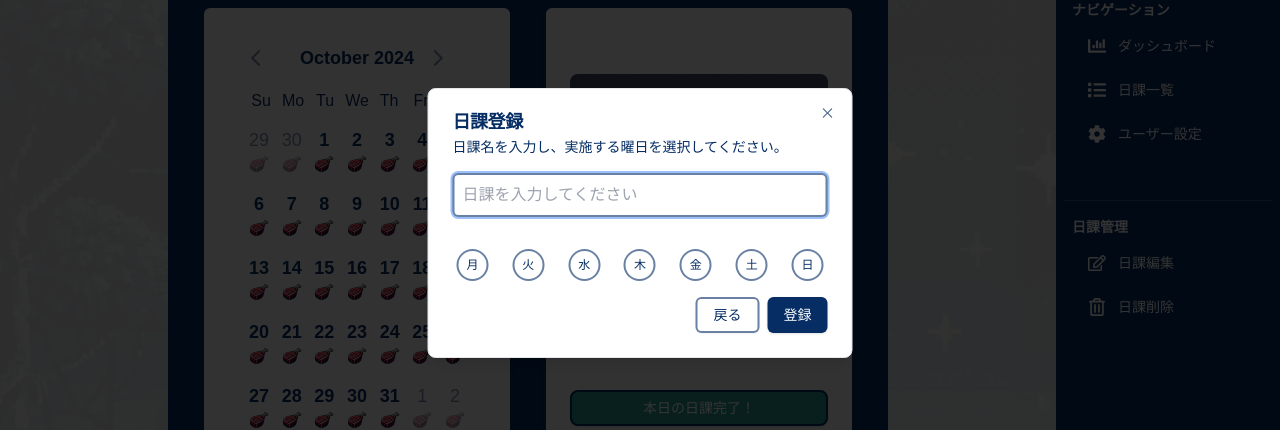
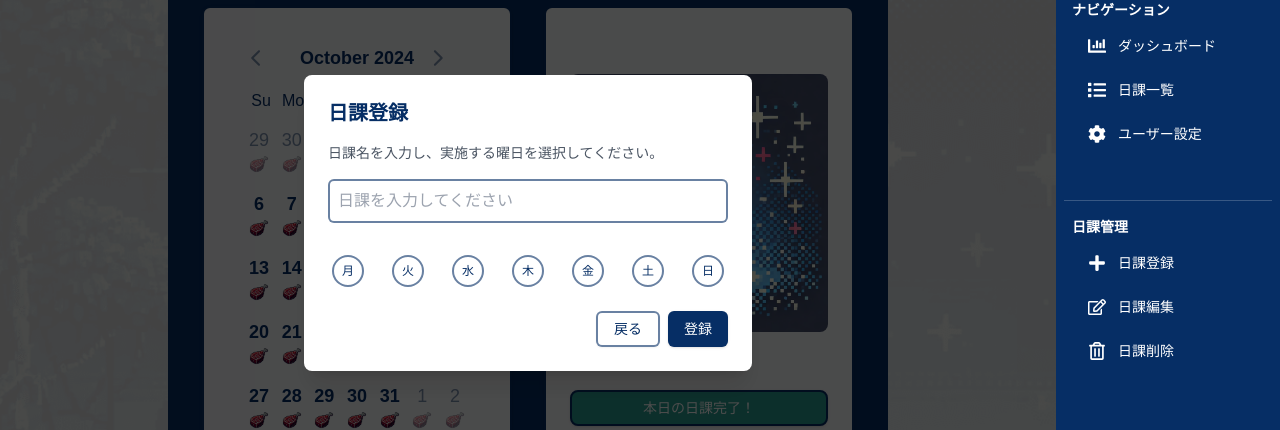
Before and after one commit to masuim/nicca-saurus-2, a Next.js app: page /main in a window 1280 px wide. Shown: the part 177-607 px from the top of the page. Built offline with nearby package versions, Linux system fonts and the light colour scheme; no server answers; the database is empty; sample sign-in values are in the browser's storage; a web font is replaced by a local one.

Commit message:
fix: NiccaRegistrationModalがSideMenuとHeaderには重ならないように修正

```diff
--- a/src/components/layout/SideMenu.tsx
+++ b/src/components/layout/SideMenu.tsx
@@ -83,7 +83,13 @@ export const SideMenu = ({ setCurrentView }: SideMenuProps) => {
           <h3 className="mb-2 px-2 text-sm font-semibold">日課管理</h3>
           <ul className="space-y-2 px-2">
             <li>
-              <NiccaRegistrationModal />
+              <Button
+                variant="ghost"
+                className="w-full justify-start text-left transition-colors hover:bg-white/10"
+                onClick={() => true}
+              >
+                <FaPlus className="mr-3 text-lg" /> 日課登録
+              </Button>
             </li>
             <li>
               <Button
--- a/src/components/main/MainContent.tsx
+++ b/src/components/main/MainContent.tsx
@@ -44,7 +44,8 @@ export const MainContent = () => {
       <div className="w-full lg:hidden">
         <Header onMenuToggle={toggleMobileMenu} />
       </div>
-      <main className="flex-grow overflow-auto p-3 xs:p-6 lg:flex lg:items-center lg:justify-center">
+      <div className="relative flex flex-grow flex-col lg:flex-row">
+        <main className="relative flex-grow overflow-auto p-3 xs:p-6 lg:flex lg:items-center lg:justify-center">
           <div className="w-full max-w-[calc(100vw-1.5rem)] xs:max-w-[calc(100vw-3rem)] sm:max-w-4xl">
             <Suspense fallback={<Loading />}>
               {currentView === 'dashboard' ? (
@@ -55,16 +56,15 @@ export const MainContent = () => {
             </Suspense>
           </div>
         </main>
-      <div className="hidden lg:block">
+        <div className="hidden lg:block lg:w-56">
           <SideMenu setCurrentView={setCurrentView} />
         </div>
-      {showNiccaRegistration && (
+      </div>
       <NiccaRegistrationModal
         isOpen={showNiccaRegistration}
-          onClose={() => {}}
+        onClose={() => setShowNiccaRegistration(false)}
         onRegistration={handleNiccaRegistration}
       />
-      )}
     </div>
   );
 };
--- a/src/components/side-menu/NiccaRegistrationModal.tsx
+++ b/src/components/side-menu/NiccaRegistrationModal.tsx
@@ -1,17 +1,10 @@
 import { Button } from '@/components/ui/button';
-import {
-  Dialog,
-  DialogContent,
-  DialogDescription,
-  DialogHeader,
-  DialogTitle,
-  DialogFooter,
-} from '@/components/ui/dialog';
 import { useForm } from 'react-hook-form';
 import { zodResolver } from '@hookform/resolvers/zod';
 import { useFlashMessage } from '@/providers/FlashMessageProvider';
 import { NiccaSchema, NiccaFormValues } from '@/lib/validations/nicca';
 import { createNicca } from '@/app/actions/nicca';
+import { CustomModal } from '@/components/ui/CustomModal';
 
 const dayMap = ['月', '火', '水', '木', '金', '土', '日'];
 
@@ -80,12 +73,9 @@ export const NiccaRegistrationModal = ({ isOpen, onClose, onRegistration }: Prop
   };
 
   return (
-    <Dialog open={isOpen} onOpenChange={onClose}>
-      <DialogContent className="sm:max-w-[425px]">
-        <DialogHeader>
-          <DialogTitle>日課登録</DialogTitle>
-          <DialogDescription>日課名を入力し、実施する曜日を選択してください。</DialogDescription>
-        </DialogHeader>
+    <CustomModal isOpen={isOpen} onClose={onClose}>
+      <h2 className="mb-4 text-xl font-bold">日課登録</h2>
+      <p className="mb-4 text-sm text-gray-600">日課名を入力し、実施する曜日を選択してください。</p>
       <form onSubmit={form.handleSubmit(onSubmit)}>
         <input
           placeholder="日課を入力してください"
@@ -121,16 +111,15 @@ export const NiccaRegistrationModal = ({ isOpen, onClose, onRegistration }: Prop
         {form.formState.errors.week && (
           <p className="mt-2 text-sm text-red-500">{form.formState.errors.week.message}</p>
         )}
-          <DialogFooter className="mt-4">
+        <div className="mt-6 flex justify-end space-x-2">
           <Button variant="outline" onClick={onClose} className="border-2 border-primary/60">
             戻る
           </Button>
           <Button type="submit" className="text-white">
             登録
           </Button>
-          </DialogFooter>
+        </div>
       </form>
-      </DialogContent>
-    </Dialog>
+    </CustomModal>
   );
 };
--- /dev/null
+++ b/src/components/ui/CustomModal.tsx
@@ -0,0 +1,33 @@
+import React from 'react';
+import { motion, AnimatePresence } from 'framer-motion';
+
+type CustomModalProps = {
+  isOpen: boolean;
+  onClose: () => void;
+  children: React.ReactNode;
+};
+
+export const CustomModal: React.FC<CustomModalProps> = ({ isOpen, onClose, children }) => {
+  return (
+    <AnimatePresence>
+      {isOpen && (
+        <motion.div
+          initial={{ opacity: 0 }}
+          animate={{ opacity: 1 }}
+          exit={{ opacity: 0 }}
+          className="fixed inset-0 top-16 z-50 flex items-center justify-center lg:right-56 lg:top-0"
+        >
+          <div className="absolute inset-0 bg-black bg-opacity-70" onClick={onClose} />
+          <motion.div
+            initial={{ scale: 0.95, opacity: 0 }}
+            animate={{ scale: 1, opacity: 1 }}
+            exit={{ scale: 0.95, opacity: 0 }}
+            className="relative z-50 w-full max-w-md rounded-lg bg-white p-6 shadow-xl"
+          >
+            {children}
+          </motion.div>
+        </motion.div>
+      )}
+    </AnimatePresence>
+  );
+};
```
Lines whose indentation alone changed are shown as unchanged.
